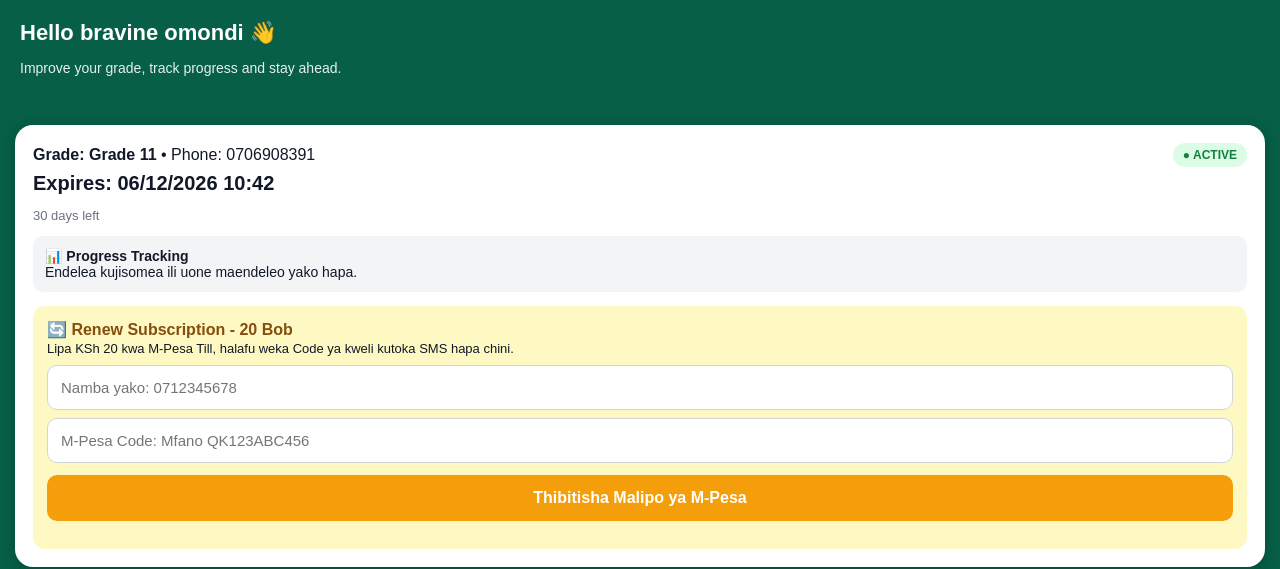
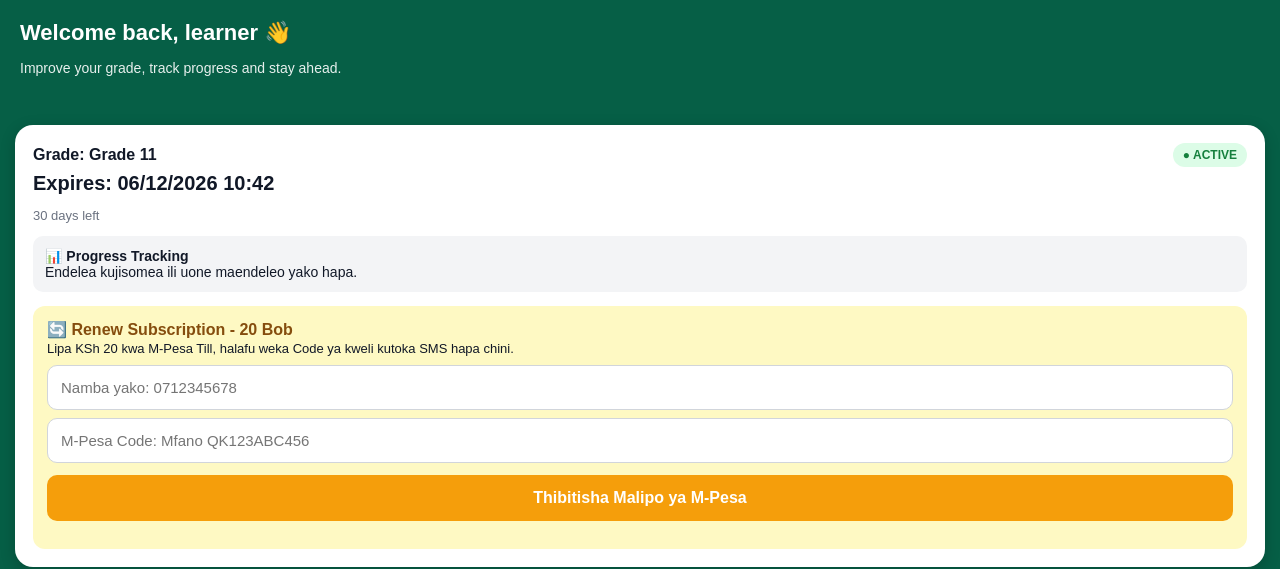
Before and after one commit to frenkyonyango3-collab/gradex-Kenya, a plain HTML site: page index.html in a window 1280 px wide. Shown: the top 569 px of the page. Drawn offline with nearby package versions, Linux system fonts and the light colour scheme.

Commit message:
Update welcome message in index.html

```diff
--- a/index.html
+++ b/index.html
@@ -40,13 +40,13 @@ input{width:100%;padding:13px;border:1px solid #d1d5db;border-radius:10px;margin
 <body>
 
 <div class="top">
-<h1>Hello <span id="userName">bravine omondi</span> 👋</h1>
+<h1>Welcome back, learner 👋</h1>
 <p>Improve your grade, track progress and stay ahead.</p>
 </div>
 
 <div class="card">
 <div class="row">
-<span><b>Grade: Grade 11</b> • Phone: <span id="userPhone">0706908391</span></span>
+<span><b>Grade: Grade 11</b></span>
 <span class="badge">● ACTIVE</span>
 </div>
 <h2>Expires: <span id="expiryText">06/12/2026 10:42</span></h2>
```
